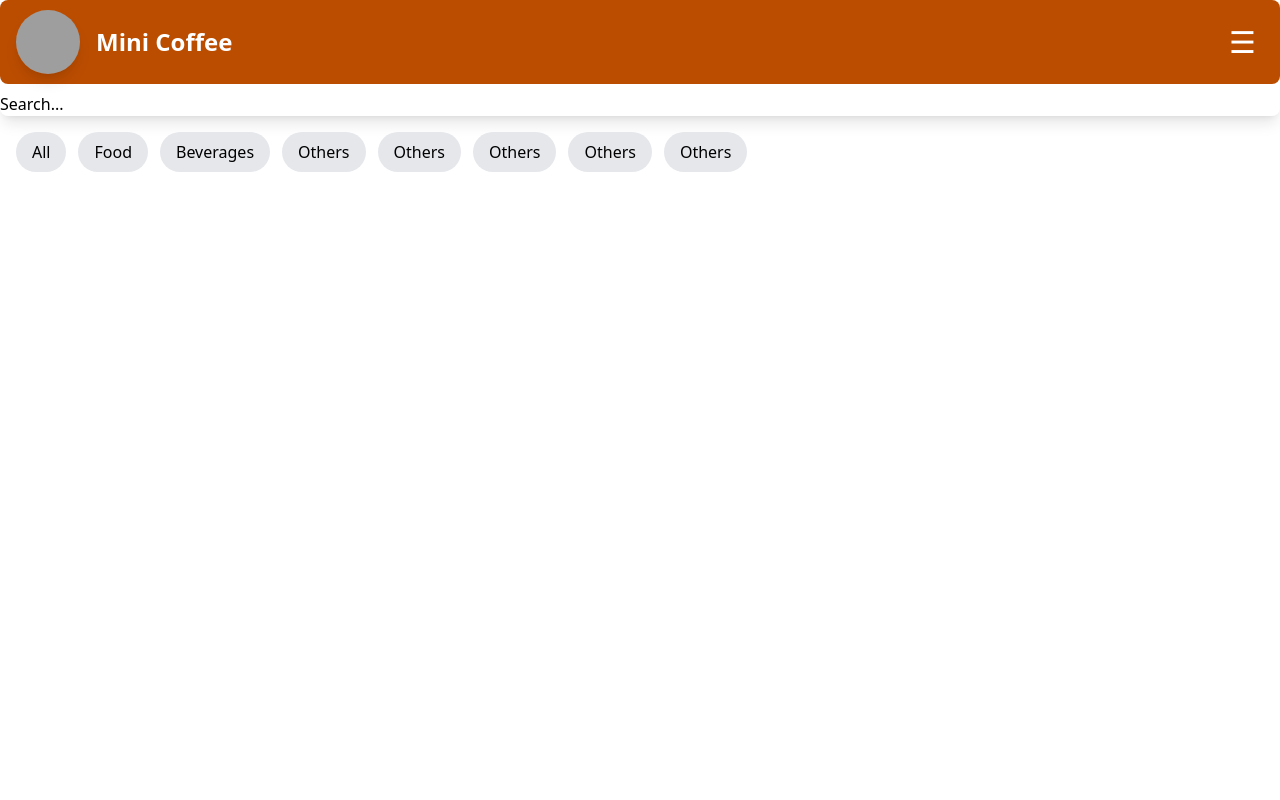
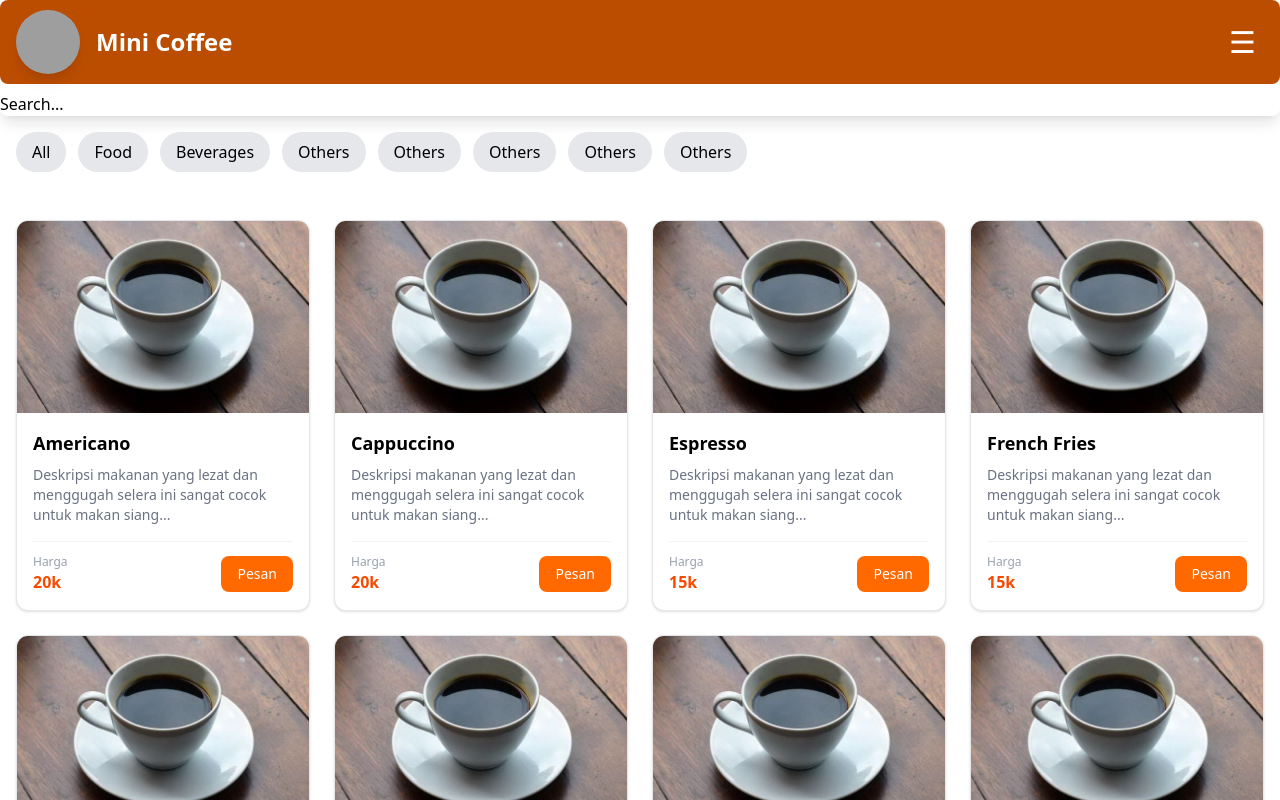
Before and after one commit to tim-gabut/mini-coffee, a React (Vite) app: page / in a window 1280 px wide. Shown: the top 800 px of the page. Built offline with nearby package versions, Linux system fonts and the light colour scheme; grey boxes are pictures that could not be loaded.

Commit message:
List Menu

```diff
--- a/src/app/Menu.tsx
+++ b/src/app/Menu.tsx
@@ -1,9 +1,67 @@
 import '../index.css';
+import images from '../assets/Americano.jpg';
 
 export default function Menu() {
+    const menus = [
+        {title:"Americano", price:"20k", image:images},
+        {title:"Cappuccino", price:"20k", image:images},
+        {title:"Espresso", price:"15k", image:images},
+        {title:"French Fries", price:"15k", image:images},
+        {title:"French Fries", price:"15k", image:images},
+        {title:"French Fries", price:"15k", image:images},
+        {title:"French Fries", price:"15k", image:images},
+        {title:"French Fries", price:"15k", image:images},
+    ]
+
     return (
-        <div className="container mx-auto flex m-3">
+        <div className="container mx-auto px-4 py-8">
 
+            {/* 1. PEMBUNGKUS UTAMA (ROW) HARUS DI LUAR MAP */}
+            {/* Ini yang membuat item bisa berjejer ke samping */}
+            <div className="flex flex-wrap -mx-3">
+
+                {menus.map((item, index) => (
+                    // 2. ITEM (COLUMN)
+                    // Class width (w-full, lg:w-1/4) disimpan di sini
+                    <div key={index} className="w-full sm:w-1/2 lg:w-1/4 px-3 mb-6">
+
+                        {/* 3. CARD UTAMA (Satu kesatuan) */}
+                        <div className="bg-white border border-gray-200 rounded-xl shadow-sm hover:shadow-md transition h-full flex flex-col overflow-hidden">
+
+                            {/* Bagian Gambar */}
+                            <div className="h-48 bg-gray-200 w-full overflow-hidden">
+                                <img
+                                    src={item.image}
+                                    alt={item.title}
+                                    className="w-full h-full object-cover hover:scale-105 transition-transform duration-300"
+                                />
+                            </div>
+
+                            {/* Bagian Konten */}
+                            <div className="flex flex-col flex-1 p-4">
+                                <h3 className="font-bold text-lg mb-2">{item.title}</h3>
+                                <p className="text-sm text-gray-500 mb-4 flex-1">
+                                    Deskripsi makanan yang lezat dan menggugah selera ini sangat cocok untuk makan siang...
+                                </p>
+
+                                {/* Harga & Tombol */}
+                                <div className="mt-auto flex justify-between items-center pt-3 border-t border-gray-100">
+                                    <div className="flex flex-col">
+                                        <span className="text-xs text-gray-400">Harga</span>
+                                        <span className="font-bold text-orange-600">{item.price}</span>
+                                    </div>
+                                    <button className="bg-orange-500 hover:bg-orange-600 text-white px-4 py-2 rounded-lg text-sm transition">
+                                        Pesan
+                                    </button>
+                                </div>
+                            </div>
+                        </div>
+                        {/* Akhir Card */}
+
+                    </div>
+                ))}
+            </div>
+            {/* Akhir Flex Row */}
         </div>
     )
 }
```
Also changed, not shown: src/assets/Americano.jpg (added).
